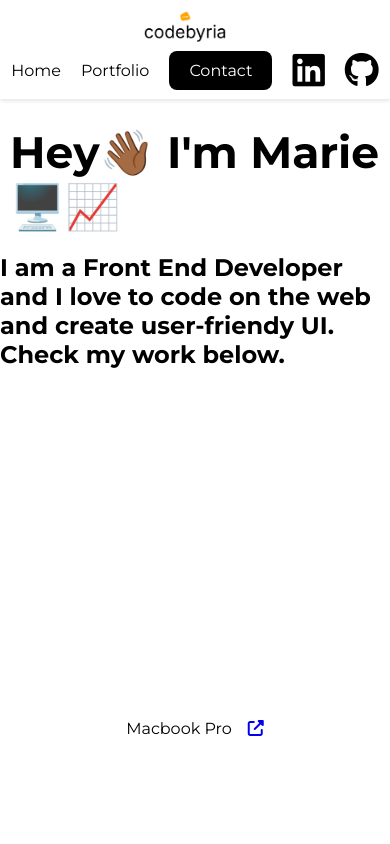
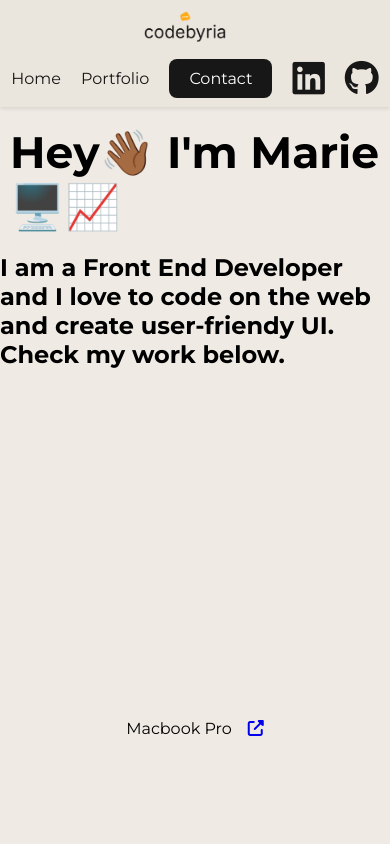
Before and after one commit to codebyria/codebyria.github.io, a plain HTML site: page index.html in a window 390 px wide. Shown: the top 844 px of the page. Drawn offline with Linux system fonts and the light colour scheme.

Commit message:
Update styles.css

```diff
--- a/styles.css
+++ b/styles.css
@@ -1,11 +1,11 @@
-
 @import url('https://fonts.googleapis.com/css2?family=Montserrat:ital,wght@0,100..900;1,100..900&display=swap');
     body {
     font-family: 'Montserrat', sans-serif;
     margin: 0;
     padding: 0;
     scroll-behavior: smooth;
-    background-color: (233, 227, 217, 0.699);
+    background-color: rgba(233, 227, 217, 0.699);
+
 
 }
 
@@ -14,9 +14,11 @@
     top: 0;
     width: 100%;
     z-index: 2;
-    background-color: (233, 227, 217, 0.699);
+    background-color: rgb(233, 227, 217, 0.699);
     padding: 10px 0;
     box-shadow: 0 2px 4px rgba(0, 0, 0, 0.1);
+    opacity: 90%;
+    /* opacity: 0.5; */
 }
 
 .header .container {
@@ -24,6 +26,30 @@
     justify-content: space-between;
     align-items: center;
     padding: 0 20px 0 0;
+}
+.logo__img {
+  height: 2rem;  /* try 2.2rem if you want bolder presence */
+  width: auto;
+  display: block;
+  max-width: 100%;
+}
+.header .container {
+  display: flex;
+  align-items: center;
+  justify-content: space-between;
+}
+.branding {
+  display: flex;
+  align-items: center;
+  gap: 2rem;
+}
+
+@media (max-width: 768px) {
+  .branding {
+    justify-content: center;
+    width: 100%;
+    margin-bottom: 0.5rem;
+  }
 }
 
 .container {
@@ -54,28 +80,6 @@
 .header__nav-item {
     display: inline-block;
     margin-left: 20px;
-}
-.header .container {
-    display: flex;
-    justify-content: space-between;
-    align-items: center;
-    padding: 0 20px 0 0;
-}
-.logo__img {
-  height: 2rem;  /* try 2.2rem if you want bolder presence */
-  width: auto;
-  display: block;
-  max-width: 100%;
-}
-.header .container {
-  display: flex;
-  align-items: center;
-  justify-content: space-between;
-}
-.branding {
-  display: flex;
-  align-items: center;
-  gap: 2rem;
 }
 
 
@@ -113,7 +117,7 @@
 
 .header__nav-item--linkedin a {
     font-size: 37px;
-    border-radius: 20px;
+    border-radius:70%;
 }
 .header__nav-item--linkedin:hover a {
     opacity: 0.5;
```
